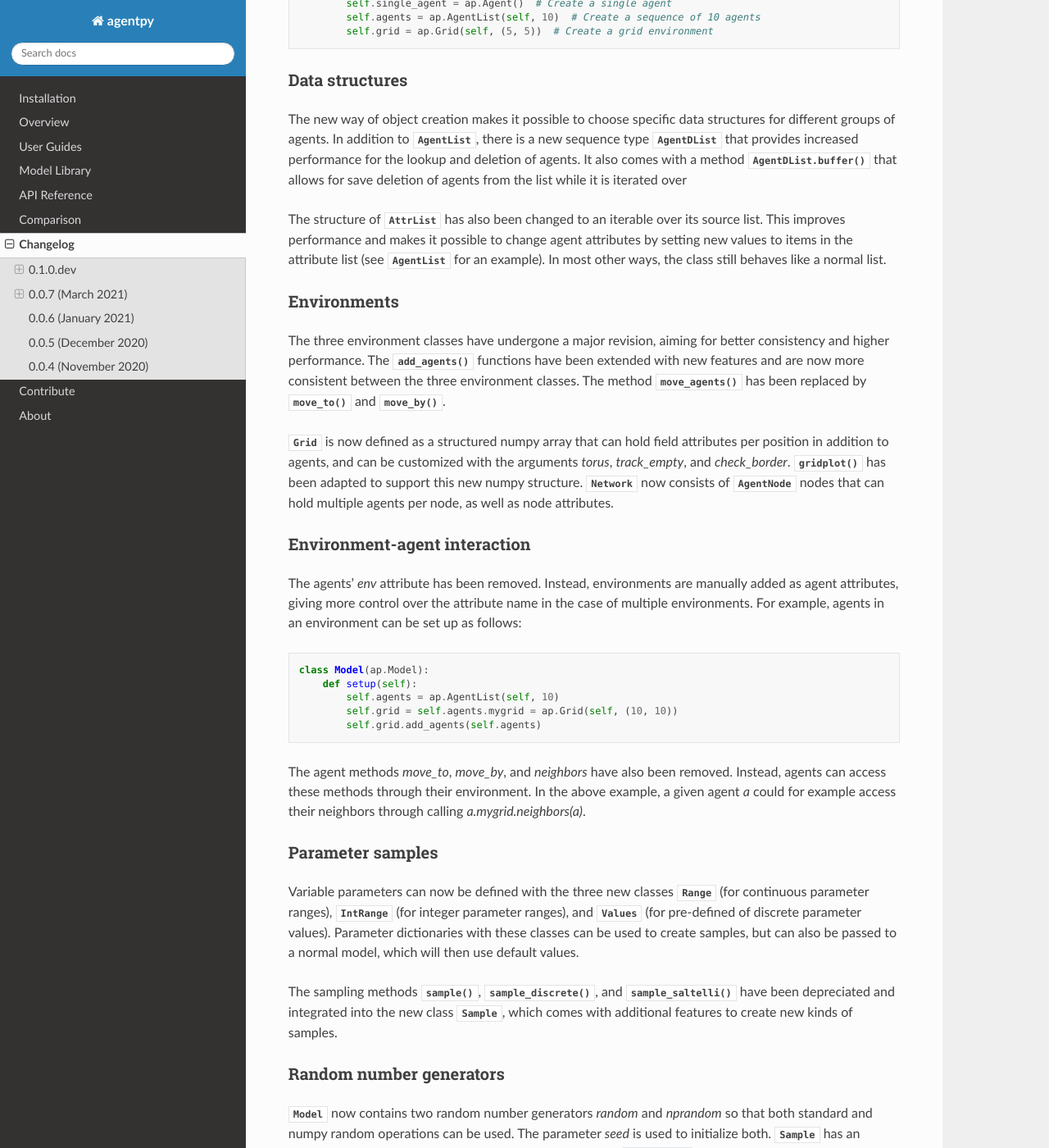
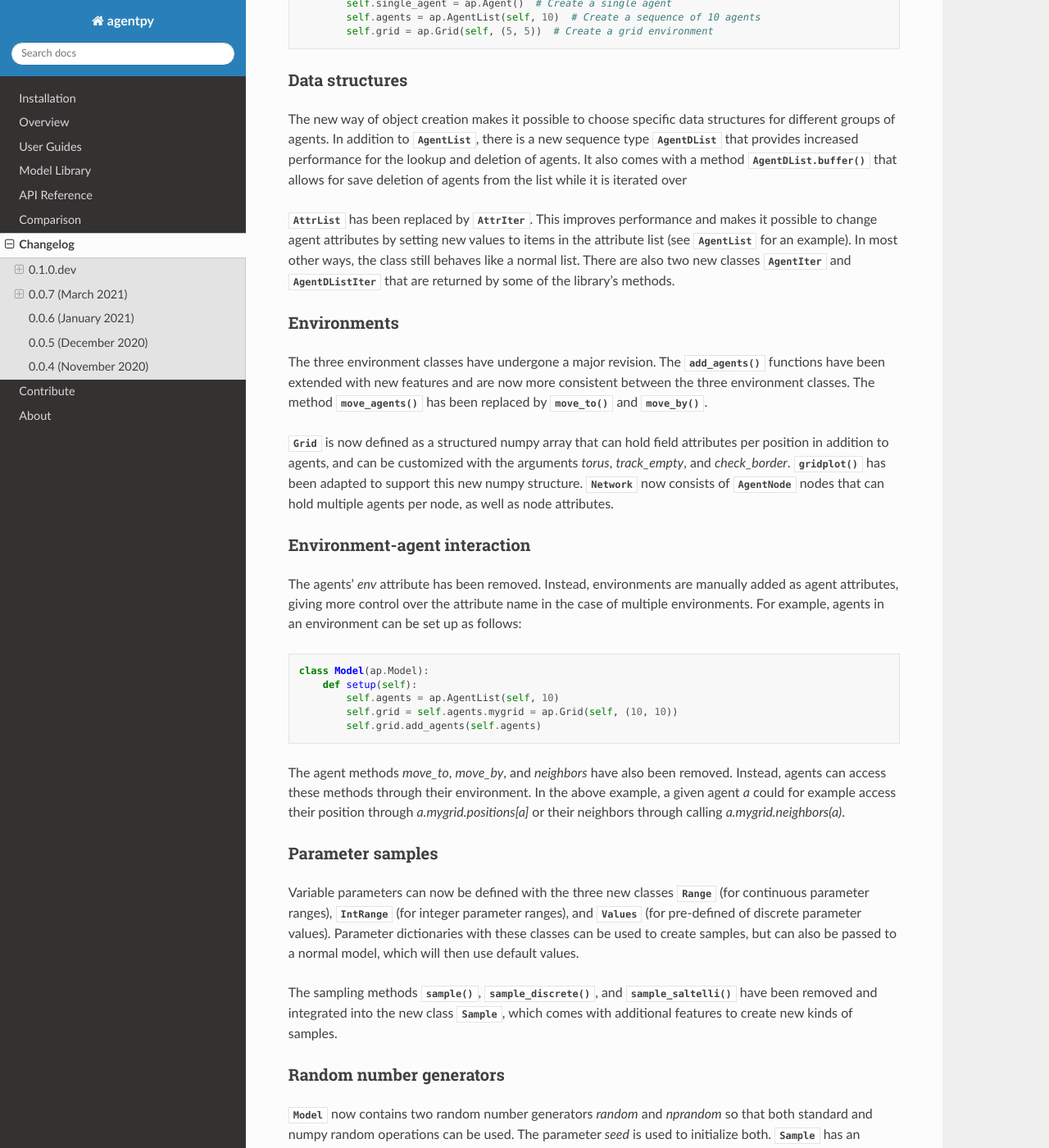
Before and after one commit to jofmi/agentpy, a Sphinx documentation site: the page built from docs/changelog.rst, in a window 1280 px wide and 1400 px high, scrolled down 485 px. Shown: the whole window at 82% size. Built offline with Sphinx 7.4.7 and the Read the Docs theme 2.0.0, drawn with Linux system fonts in a browser that asks for light colours; pages that are not in the unit, such as notebooks, are missing from menus; some of the changed text lies outside the part shown.

Commit message:
Update docs

```diff
--- a/docs/changelog.rst
+++ b/docs/changelog.rst
@@ -14,7 +14,7 @@
 Object creation
 ...............
 
-The methods :func:`add_agents`, :func:`add_env`, etc. have been depreciated.
+The methods :func:`add_agents`, :func:`add_env`, etc. have been removed.
 Instead, new objects are now created directly or through :doc:`reference_sequences`.
 This allows for more control over data structures (see next point) and attribute names.
 For example::
@@ -36,16 +36,16 @@
 that allows for save deletion of agents
 from the list while it is iterated over
 
-The structure of :class:`AttrList` has also been changed to an iterable over its
-source list. This improves performance and makes it possible to change
+:class:`AttrList` has been replaced by :class:`AttrIter`.
+This improves performance and makes it possible to change
 agent attributes by setting new values to items in the attribute list (see
 :class:`AgentList` for an example). In most other ways, the class still behaves like a normal list.
+There are also two new classes :class:`AgentIter` and :class:`AgentDListIter` that are returned by some of the library's methods.
 
 Environments
 ............
 
-The three environment classes have undergone a major revision,
-aiming for better consistency and higher performance.
+The three environment classes have undergone a major revision.
 The :func:`add_agents` functions have been extended with new features
 and are now more consistent between the three environment classes.
 The method :func:`move_agents` has been replaced by :func:`move_to` and :func:`move_by`.
@@ -72,8 +72,8 @@
 
 The agent methods `move_to`, `move_by`, and `neighbors` have also been removed.
 Instead, agents can access these methods through their environment.
-In the above example, a given agent `a` could for example access their
-neighbors through calling `a.mygrid.neighbors(a)`.
+In the above example, a given agent `a` could for example access their position
+through `a.mygrid.positions[a]` or their neighbors through calling `a.mygrid.neighbors(a)`.
 
 Parameter samples
 .................
@@ -84,7 +84,7 @@
 but can also be passed to a normal model, which will then use default values.
 
 The sampling methods :func:`sample`, :func:`sample_discrete`, and :func:`sample_saltelli`
-have been depreciated and integrated into the new class :class:`Sample`,
+have been removed and integrated into the new class :class:`Sample`,
 which comes with additional features to create new kinds of samples.
 
 Random number generators
@@ -107,13 +107,13 @@
 Variables are stored in separate dataframes based on the object type.
 The dataframe's index is now separated into `sample_id` and `iteration`.
 
-The function :func:`sensitivity_sobol` has been depreciated and is replaced
+The function :func:`sensitivity_sobol` has been removed and is replaced
 by the method :func:`DataDict.calc_sobol`.
 
 Interactive visualization interface
 ...................................
 
-The method :func:`Experiment.interactive` has been depreciated and is replaced
+The method :func:`Experiment.interactive` has been removed and is replaced
 by an interactive simulation interface that is being developed in the separate
 package `ipysimulare <https://github.com/JoelForamitti/ipysimulate>`_.
 This new package provides interactive javascript widgets with parameter sliders
--- a/docs/conf.py
+++ b/docs/conf.py
@@ -11,8 +11,6 @@
 # If extensions (or modules to document with autodoc) are in another directory,
 # add these directories to sys.path here. If the directory is relative to the
 # documentation root, use os.path.abspath to make it absolute, like shown here.
-
-sys.path.insert(0, os.path.abspath('../examples'))
 
 # -- Project information -----------------------------------------------------
 
--- a/docs/index.rst
+++ b/docs/index.rst
@@ -1,7 +1,7 @@
 .. currentmodule:: agentpy
 
 ========================================
-Agentpy - Agent-based modeling in Python
+AgentPy - Agent-based modeling in Python
 ========================================
 
 .. image:: https://img.shields.io/pypi/v/agentpy.svg
@@ -20,7 +20,7 @@
 
     \chapter{Introduction}
 
-Agentpy is an open-source library for the development and analysis of agent-based models in Python.
+AgentPy is an open-source library for the development and analysis of agent-based models in Python.
 The framework integrates the tasks of model design, interactive simulations, numerical experiments,
 and data analysis within a single environment, and is optimized for interactive computing
 with `IPython <http://ipython.org/>`_ and `Jupyter <https://jupyter.org/>`_.
```
Also changed, not shown: docs/comparison.rst (+8 -7 lines), docs/guide_interactive.ipynb.
